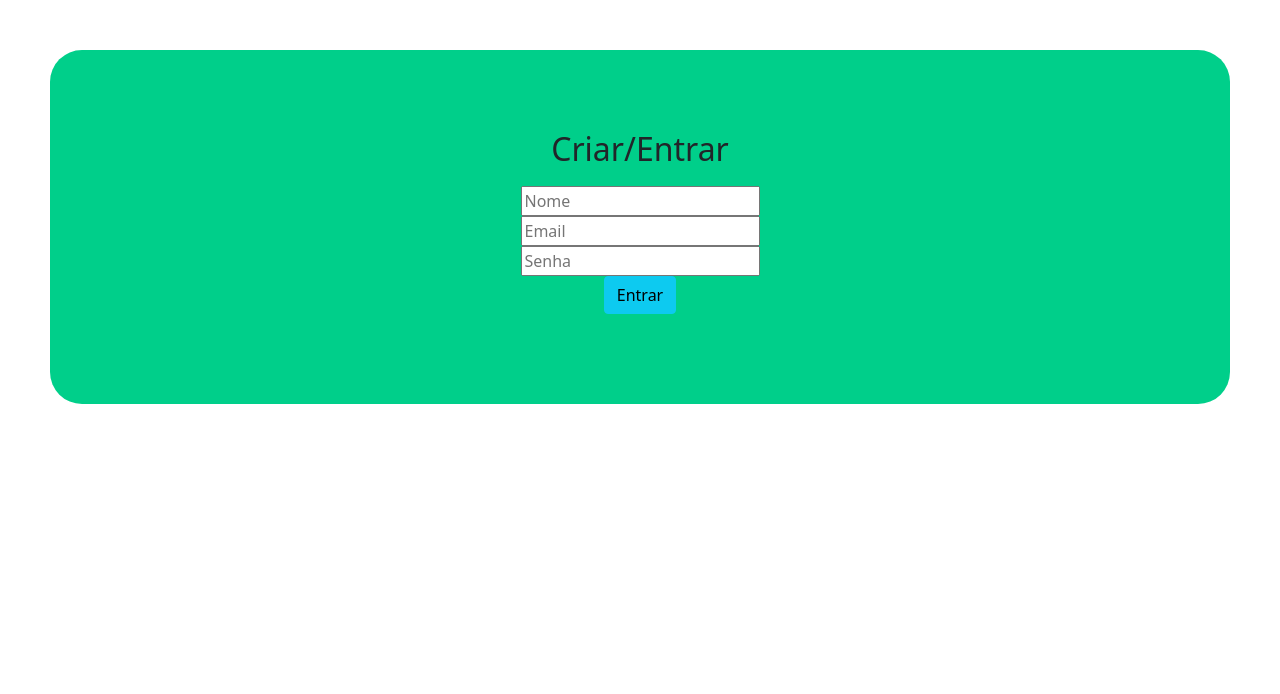
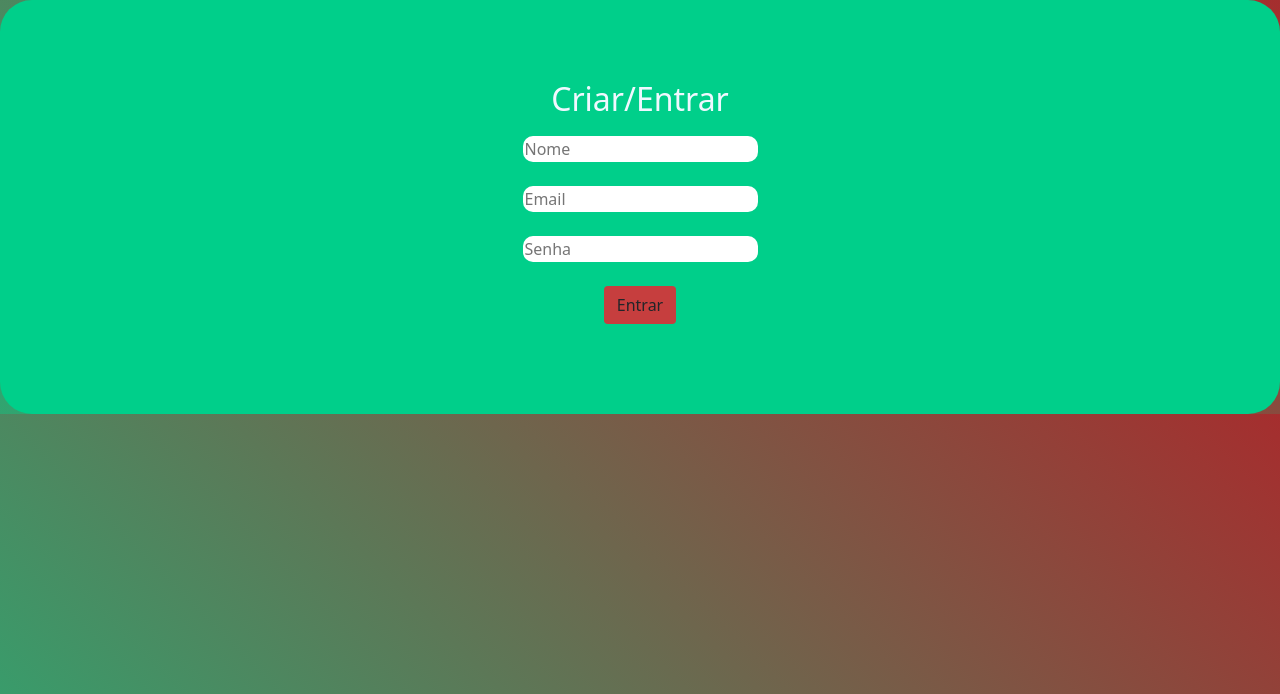
Before and after one commit to meawtec/pizzarela, a PHP site: page /pags/loginPage.php in a window 1280 px wide. Shown: the top 694 px of the page. Run offline with PHP 8.4, Linux system fonts and the light colour scheme.

Commit message:
lindo login

```diff
--- a/estilo/estilo1.css
+++ b/estilo/estilo1.css
@@ -17,7 +17,8 @@
 
 }#cardpromo{
 
-    background-color: rgb(60, 13, 103);
+    /*background-color:red;*/
+    background-color: rgb(198, 62, 62);
 
     padding-left: 20px;
     border-radius: 30px;
--- a/estilo/estiloLogin.css
+++ b/estilo/estiloLogin.css
@@ -1,5 +1,5 @@
 #div2login{
-
+    text
     padding: 50px;
 }
 
@@ -16,4 +16,23 @@
 #form{
     padding: 10px;
 
+}#Nome{
+    border-radius: 10px;
+    border: none;
+}#Email{
+    border-radius: 10px;
+    border: none;
 }
+#Senha{
+    border-radius: 10px;
+    border: none;
+}#blogin{
+    background-color: rgb(198, 62, 62);
+
+}p{
+    color: aliceblue;
+}h2{
+    color: aliceblue;
+}body{
+    background-image: linear-gradient(45deg, rgb(48, 165, 112), rgb(165, 46, 46) );
+}
--- a/pags/loginPage.php
+++ b/pags/loginPage.php
@@ -87,7 +87,7 @@ if (isset($_POST['blogin'])) {
 
 </head>
 
-<body>
+<body style="backgraound-image: linear-grandient(45deg, blue, green );">
 
 
     <div id="div2login">
@@ -95,16 +95,16 @@ if (isset($_POST['blogin'])) {
         <div id="divlogin">
 
 
-            <h2>Criar/Entrar</h2>
+            <h2 >Criar/Entrar</h2>
 
             <form method="post" action="loginPage.php" name="f1" id="form">
                 <input type="text" name="Nome" id="Nome" placeholder="Nome" required>
-                <br>
+                <br><br>
                 <input type="text" name="Email" id="Email" onblur="validacaoEmail(f1.email)" placeholder="Email" required>
-                <br>
+                <br><br>
                 <input type="password" name="Senha" id="Senha" placeholder="Senha" required>
-                <br>
-                <input type="submit" name="blogin" id="blogin" class="btn btn-info" value="Entrar">
+                <br><br>
+                <input type="submit" name="blogin" id="blogin" class="btn " value="Entrar">
             </form>
 
             <div id="msgemail"></div>
```
